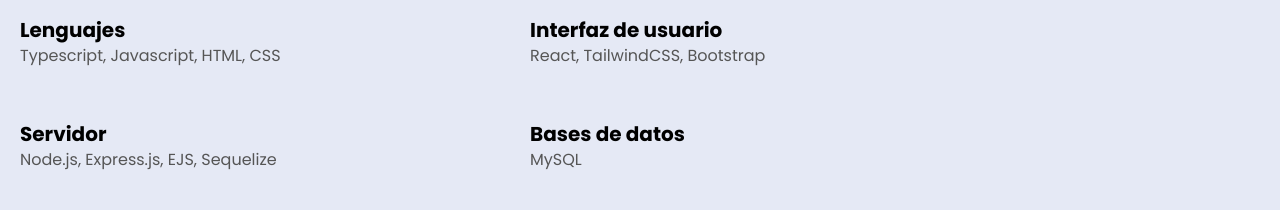
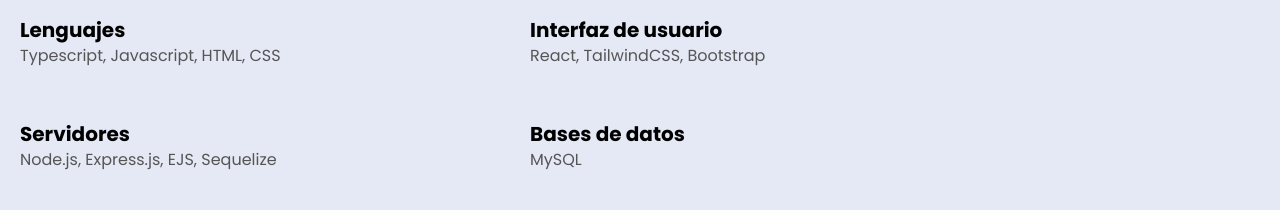
Before and after one commit to Rysted/portfolio, a React (Vite) app: page / in a window 1280 px wide. Shown: the part 3000-3210 px from the top of the page. Built offline with nearby package versions, Linux system fonts and the light colour scheme.

Commit message:
Actualizado título de la sección "Servidor" a "Servidores" en Lang.tsx

```diff
--- a/src/data/Lang.tsx
+++ b/src/data/Lang.tsx
@@ -196,7 +196,7 @@
         skills: ["React", "TailwindCSS", "Bootstrap"],
       },
       {
-        title: "Servidor",
+        title: "Servidores",
         skills: ["Node.js", "Express.js", "EJS", "Sequelize"],
       },
       { title: "Bases de datos", skills: ["MySQL"] },
```
